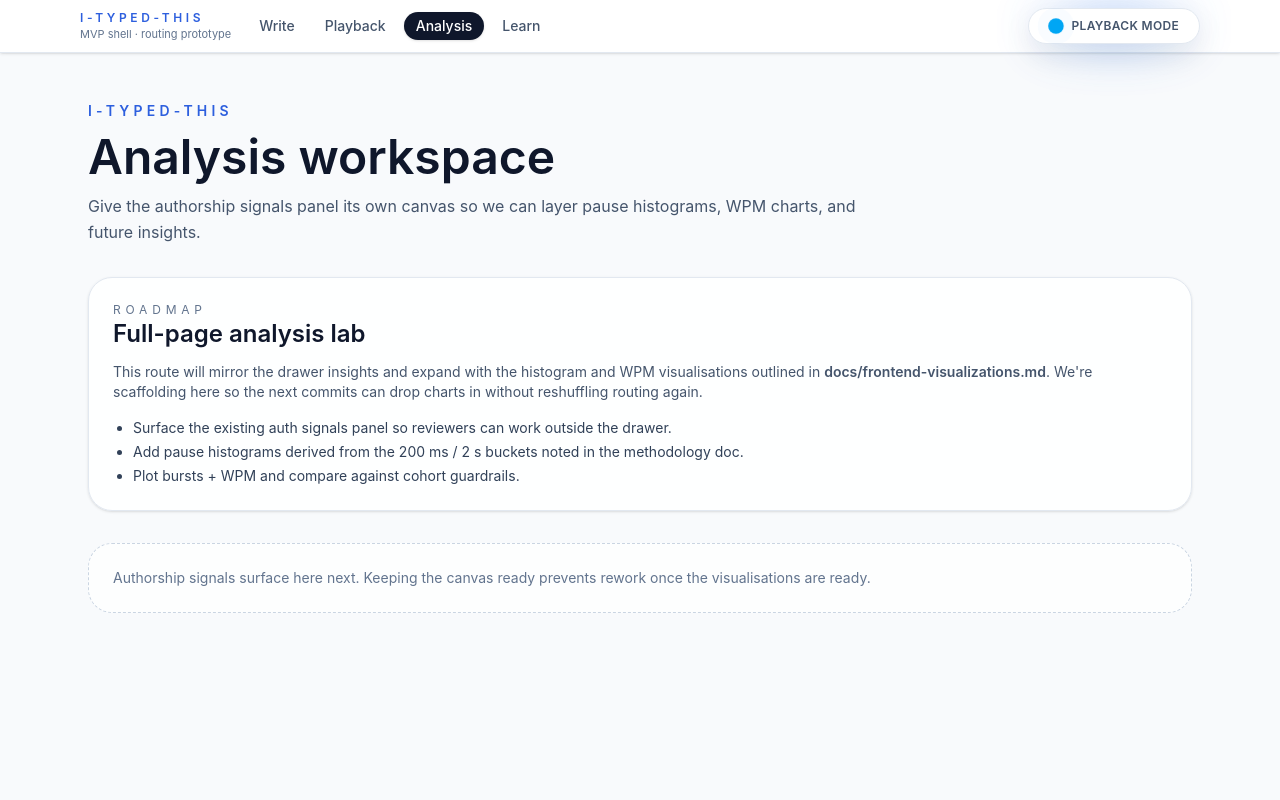
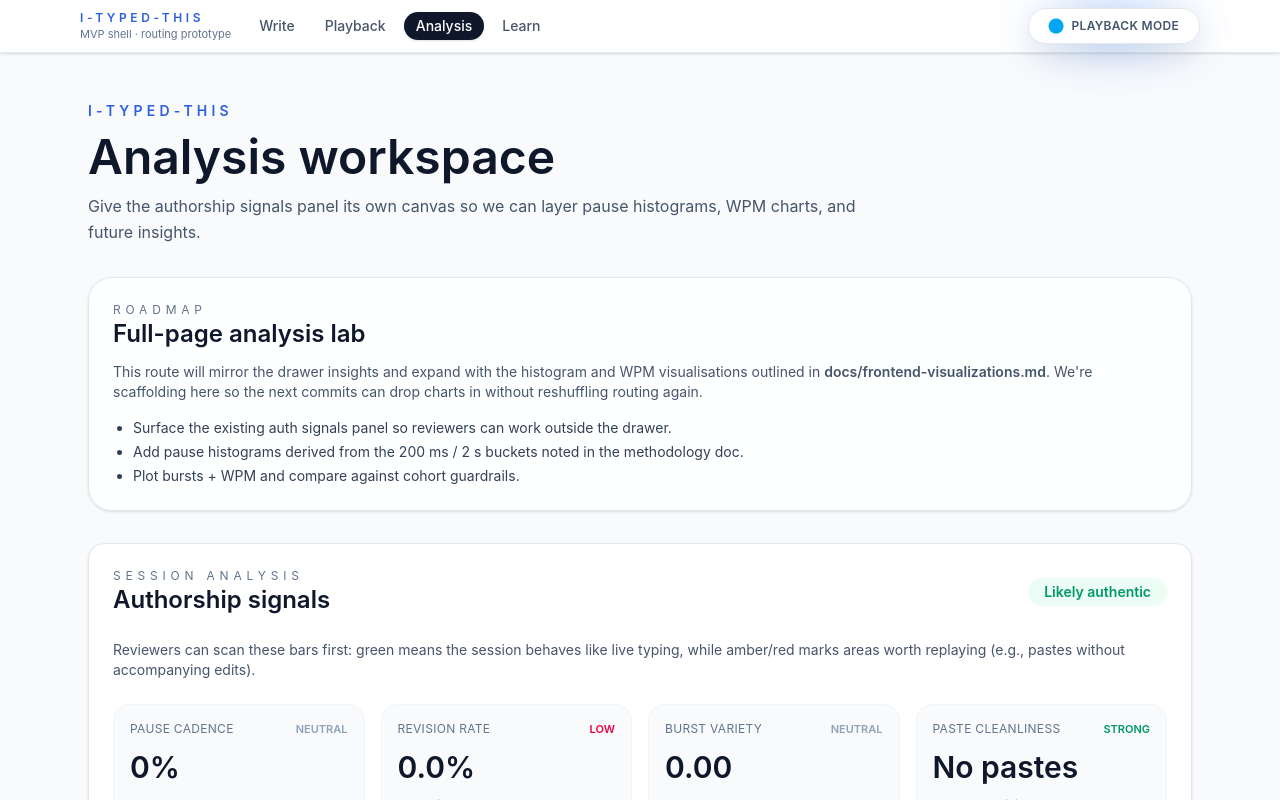
Before and after one commit to ajhonn/i-typed-this-public, a React (Vite) app in the folder frontend/: page /analysis in a window 1280 px wide. Shown: the top 800 px of the page. Built offline with nearby package versions, Linux system fonts and the light colour scheme.

Commit message:
feat: add real analysis cards to tab

```diff
--- a/frontend/src/features/analysis/AnalysisRoute.tsx
+++ b/frontend/src/features/analysis/AnalysisRoute.tsx
@@ -1,4 +1,5 @@
 import ShellLayout from '@features/shell/ShellLayout';
+import SessionAnalysisPanel from './SessionAnalysisPanel';
 
 const AnalysisRoute = () => {
   return (
@@ -22,9 +23,7 @@ const AnalysisRoute = () => {
             <li>Plot bursts + WPM and compare against cohort guardrails.</li>
           </ul>
         </div>
-        <div className="rounded-3xl border border-dashed border-slate-300 bg-white/70 p-6 text-sm text-slate-500">
-          Authorship signals surface here next. Keeping the canvas ready prevents rework once the visualisations are ready.
-        </div>
+        <SessionAnalysisPanel />
       </div>
     </ShellLayout>
   );
```
Also changed, not shown: 1 other file (tests, documents, lock files or other folders).
